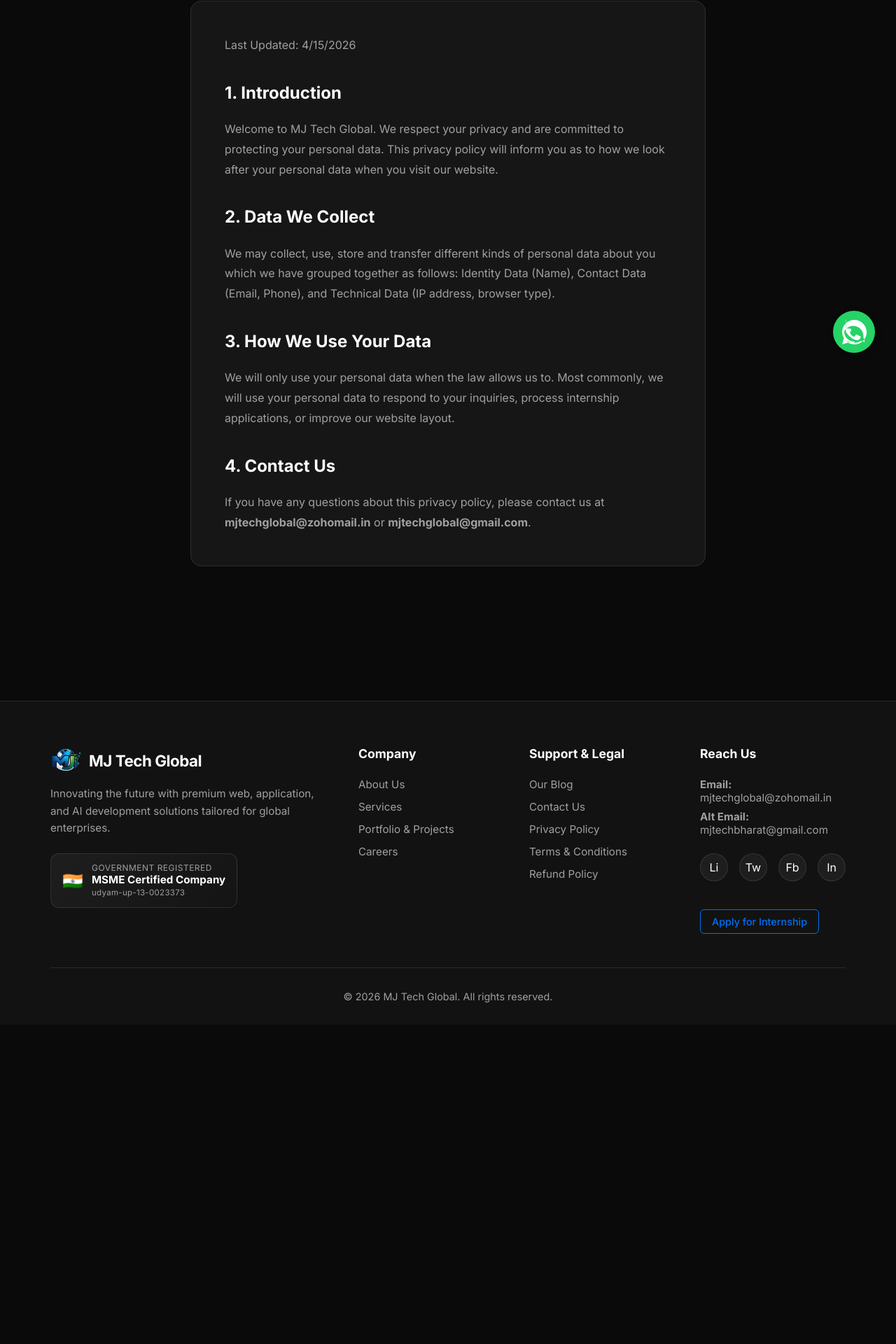
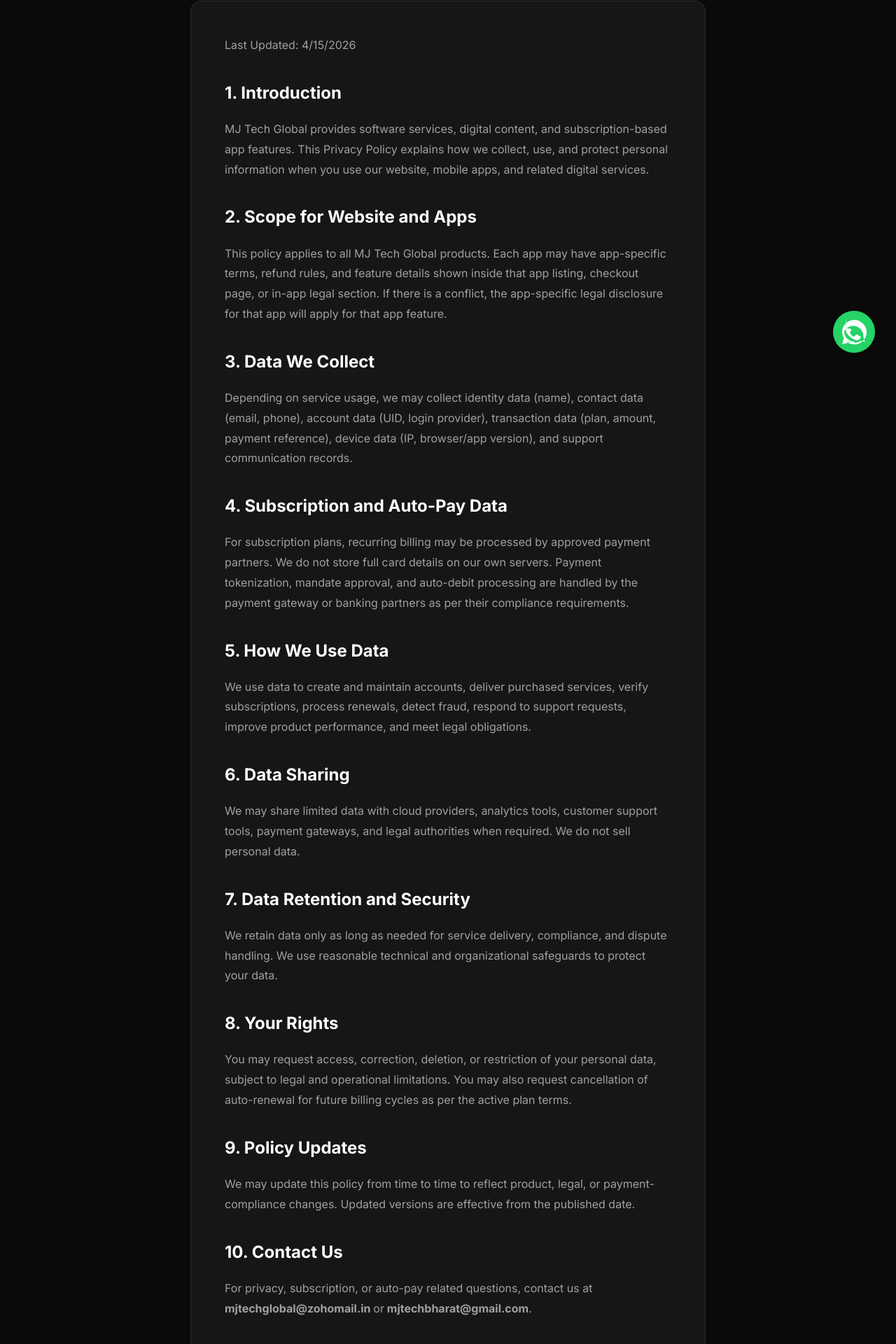
Before and after one commit to mohitsin300-ops/M, a Next.js app: page /privacy-policy in a window 1280 px wide. Shown: the part 266-2186 px from the top of the page at 70% size. Before the commit the page ends 1730 px from the top, so only its background shows below. Built offline with nearby package versions, Linux system fonts and the light colour scheme; no server answers.

Commit message:
Add files via upload

```diff
--- a/src/app/privacy-policy/page.js
+++ b/src/app/privacy-policy/page.js
@@ -21,16 +21,72 @@
                     <p style={{ marginBottom: '1.5rem' }}>Last Updated: {new Date().toLocaleDateString()}</p>
 
                     <h2 style={{ color: 'var(--text-main)', fontSize: '1.5rem', margin: '2rem 0 1rem' }}>1. Introduction</h2>
-                    <p>Welcome to MJ Tech Global. We respect your privacy and are committed to protecting your personal data. This privacy policy will inform you as to how we look after your personal data when you visit our website.</p>
+                    <p>
+                        MJ Tech Global provides software services, digital content, and subscription-based app features.
+                        This Privacy Policy explains how we collect, use, and protect personal information when you use our website,
+                        mobile apps, and related digital services.
+                    </p>
 
-                    <h2 style={{ color: 'var(--text-main)', fontSize: '1.5rem', margin: '2rem 0 1rem' }}>2. Data We Collect</h2>
-                    <p>We may collect, use, store and transfer different kinds of personal data about you which we have grouped together as follows: Identity Data (Name), Contact Data (Email, Phone), and Technical Data (IP address, browser type).</p>
+                    <h2 style={{ color: 'var(--text-main)', fontSize: '1.5rem', margin: '2rem 0 1rem' }}>2. Scope for Website and Apps</h2>
+                    <p>
+                        This policy applies to all MJ Tech Global products. Each app may have app-specific terms, refund rules,
+                        and feature details shown inside that app listing, checkout page, or in-app legal section.
+                        If there is a conflict, the app-specific legal disclosure for that app will apply for that app feature.
+                    </p>
 
-                    <h2 style={{ color: 'var(--text-main)', fontSize: '1.5rem', margin: '2rem 0 1rem' }}>3. How We Use Your Data</h2>
-                    <p>We will only use your personal data when the law allows us to. Most commonly, we will use your personal data to respond to your inquiries, process internship applications, or improve our website layout.</p>
+                    <h2 style={{ color: 'var(--text-main)', fontSize: '1.5rem', margin: '2rem 0 1rem' }}>3. Data We Collect</h2>
+                    <p>
+                        Depending on service usage, we may collect identity data (name), contact data (email, phone),
+                        account data (UID, login provider), transaction data (plan, amount, payment reference),
+                        device data (IP, browser/app version), and support communication records.
+                    </p>
 
-                    <h2 style={{ color: 'var(--text-main)', fontSize: '1.5rem', margin: '2rem 0 1rem' }}>4. Contact Us</h2>
-                    <p>If you have any questions about this privacy policy, please contact us at <strong>mjtechglobal@zohomail.in</strong> or <strong>mjtechglobal@gmail.com</strong>.</p>
+                    <h2 style={{ color: 'var(--text-main)', fontSize: '1.5rem', margin: '2rem 0 1rem' }}>4. Subscription and Auto-Pay Data</h2>
+                    <p>
+                        For subscription plans, recurring billing may be processed by approved payment partners.
+                        We do not store full card details on our own servers. Payment tokenization, mandate approval,
+                        and auto-debit processing are handled by the payment gateway or banking partners as per their compliance requirements.
+                    </p>
+
+                    <h2 style={{ color: 'var(--text-main)', fontSize: '1.5rem', margin: '2rem 0 1rem' }}>5. How We Use Data</h2>
+                    <p>
+                        We use data to create and maintain accounts, deliver purchased services, verify subscriptions,
+                        process renewals, detect fraud, respond to support requests, improve product performance,
+                        and meet legal obligations.
+                    </p>
+
+                    <h2 style={{ color: 'var(--text-main)', fontSize: '1.5rem', margin: '2rem 0 1rem' }}>6. Data Sharing</h2>
+                    <p>
+                        We may share limited data with cloud providers, analytics tools, customer support tools,
+                        payment gateways, and legal authorities when required. We do not sell personal data.
+                    </p>
+
+                    <h2 style={{ color: 'var(--text-main)', fontSize: '1.5rem', margin: '2rem 0 1rem' }}>7. Data Retention and Security</h2>
+                    <p>
+                        We retain data only as long as needed for service delivery, compliance, and dispute handling.
+                        We use reasonable technical and organizational safeguards to protect your data.
+                    </p>
+
+                    <h2 style={{ color: 'var(--text-main)', fontSize: '1.5rem', margin: '2rem 0 1rem' }}>8. Your Rights</h2>
+                    <p>
+                        You may request access, correction, deletion, or restriction of your personal data,
+                        subject to legal and operational limitations. You may also request cancellation of auto-renewal
+                        for future billing cycles as per the active plan terms.
+                    </p>
+
+                    <h2 style={{ color: 'var(--text-main)', fontSize: '1.5rem', margin: '2rem 0 1rem' }}>9. Policy Updates</h2>
+                    <p>
+                        We may update this policy from time to time to reflect product, legal, or payment-compliance changes.
+                        Updated versions are effective from the published date.
+                    </p>
+
+                    <h2 style={{ color: 'var(--text-main)', fontSize: '1.5rem', margin: '2rem 0 1rem' }}>10. Contact Us</h2>
+                    <p>
+                        For privacy, subscription, or auto-pay related questions, contact us at
+                        <strong> mjtechglobal@zohomail.in </strong>
+                        or
+                        <strong> mjtechbharat@gmail.com</strong>.
+                    </p>
                 </div>
             </section>
         </main>
```
